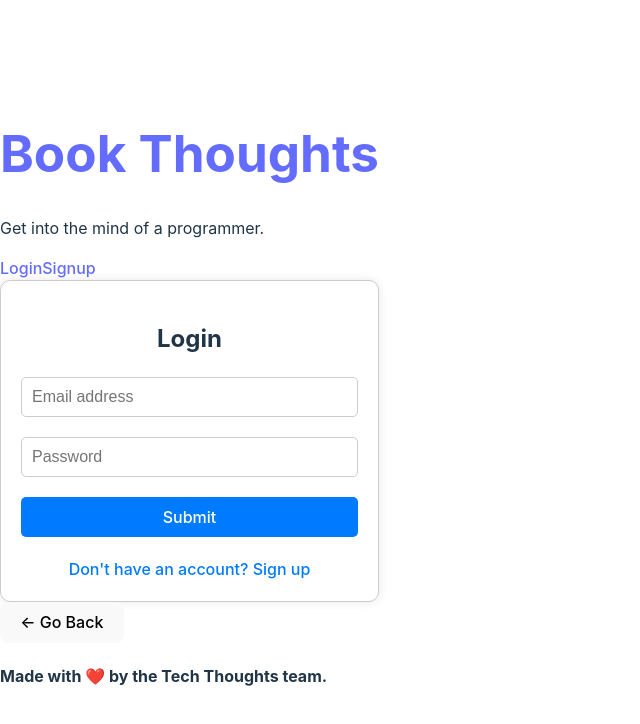
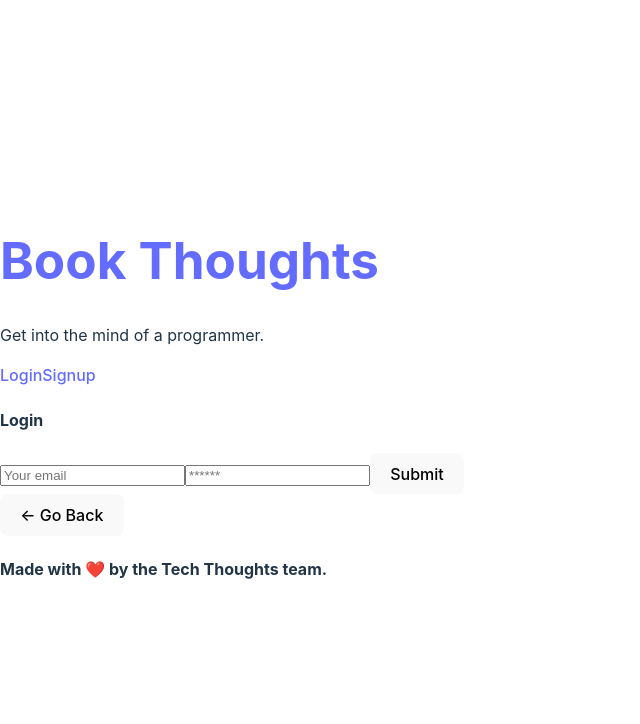
Before and after one commit to kmscheffle/BookDoor, a React (Vite) app in the folder client/: page /login in a window 1280 px wide. Shown: the top 724 px of the page, without its empty margins (0-640 px from the left). Built offline with nearby package versions, Linux system fonts and the light colour scheme.

Commit message:
fixed missing code and errors

```diff
--- a/client/src/pages/Login.jsx
+++ b/client/src/pages/Login.jsx
@@ -3,7 +3,6 @@
 import { Link } from 'react-router-dom';
 import { LOGIN_USER } from '../utils/mutations';
 import Auth from '../utils/auth';
-import styled from "styled-components";
 
 
 
@@ -42,86 +41,55 @@
     });
   };
 
-  const Container = styled.div`
-  max-width: 400px;
-  margin: 0 auto;
-  padding: 20px;
-  border: 1px solid #ccc;
-  border-radius: 10px;
-  box-shadow: 0 0 10px rgba(0, 0, 0, 0.1);
-`;
-
-const Title = styled.h2`
-  margin-bottom: 20px;
-  text-align: center;
-`;
-
-const Form = styled.form`
-  display: flex;
-  flex-direction: column;
-`;
-
-const Input = styled.input`
-  padding: 10px;
-  margin-bottom: 20px;
-  border: 1px solid #ccc;
-  border-radius: 5px;
-  font-size: 16px;
-`;
-
-const Button = styled.button`
-  padding: 10px 20px;
-  background-color: #007bff;
-  color: #fff;
-  border: none;
-  border-radius: 5px;
-  cursor: pointer;
-  font-size: 16px;
-  transition: background-color 0.3s ease;
-  &:hover {
-    background-color: #0056b3;
-  }
-`;
-
-const ErrorMessage = styled.p`
-  margin-top: 10px;
-  color: red;
-  text-align: center;
-`;
-
-const StyledLink = styled(Link)`
-  display: block;
-  text-align: center;
-  margin-top: 20px;
-  color: #007bff;
-  text-decoration: none;
-  font-size: 16px;
-`;
-
   return (
-  <Container>
-  <Title>Login</Title>
-  <Form onSubmit={handleFormSubmit}>
-    <Input
-      placeholder="Email address"
+    <main className="flex-row justify-center mb-4">
+      <div className="col-12 col-lg-10">
+        <div className="card">
+          <h4 className="card-header bg-dark text-light p-2">Login</h4>
+          <div className="card-body">
+            {data ? (
+              <p>
+                Success! You may now head{' '}
+                <Link to="/">back to the homepage.</Link>
+              </p>
+            ) : (
+              <form onSubmit={handleFormSubmit}>
+                <input
+                  className="form-input"
+                  placeholder="Your email"
                   name="email"
                   type="email"
                   value={formState.email}
                   onChange={handleChange}
                 />
-    <Input
-      placeholder="Password"
+                <input
+                  className="form-input"
+                  placeholder="******"
                   name="password"
                   type="password"
                   value={formState.password}
                   onChange={handleChange}
                 />
-    {error && <ErrorMessage>The provided credentials are incorrect</ErrorMessage>}
-    <Button type="submit">Submit</Button>
-  </Form>
-  <StyledLink to="/signup">Don't have an account? Sign up</StyledLink>
-</Container>
+                <button
+                  className="btn btn-block btn-primary"
+                  style={{ cursor: 'pointer' }}
+                  type="submit"
+                >
+                  Submit
+                </button>
+              </form>
+            )}
+
+            {error && (
+              <div className="my-3 p-3 bg-danger text-white">
+                {error.message}
+              </div>
+            )}
+          </div>
+        </div>
+      </div>
+    </main>
   );
-}
+};
 
 export default Login;
```
Lines whose indentation alone changed are shown as unchanged.
